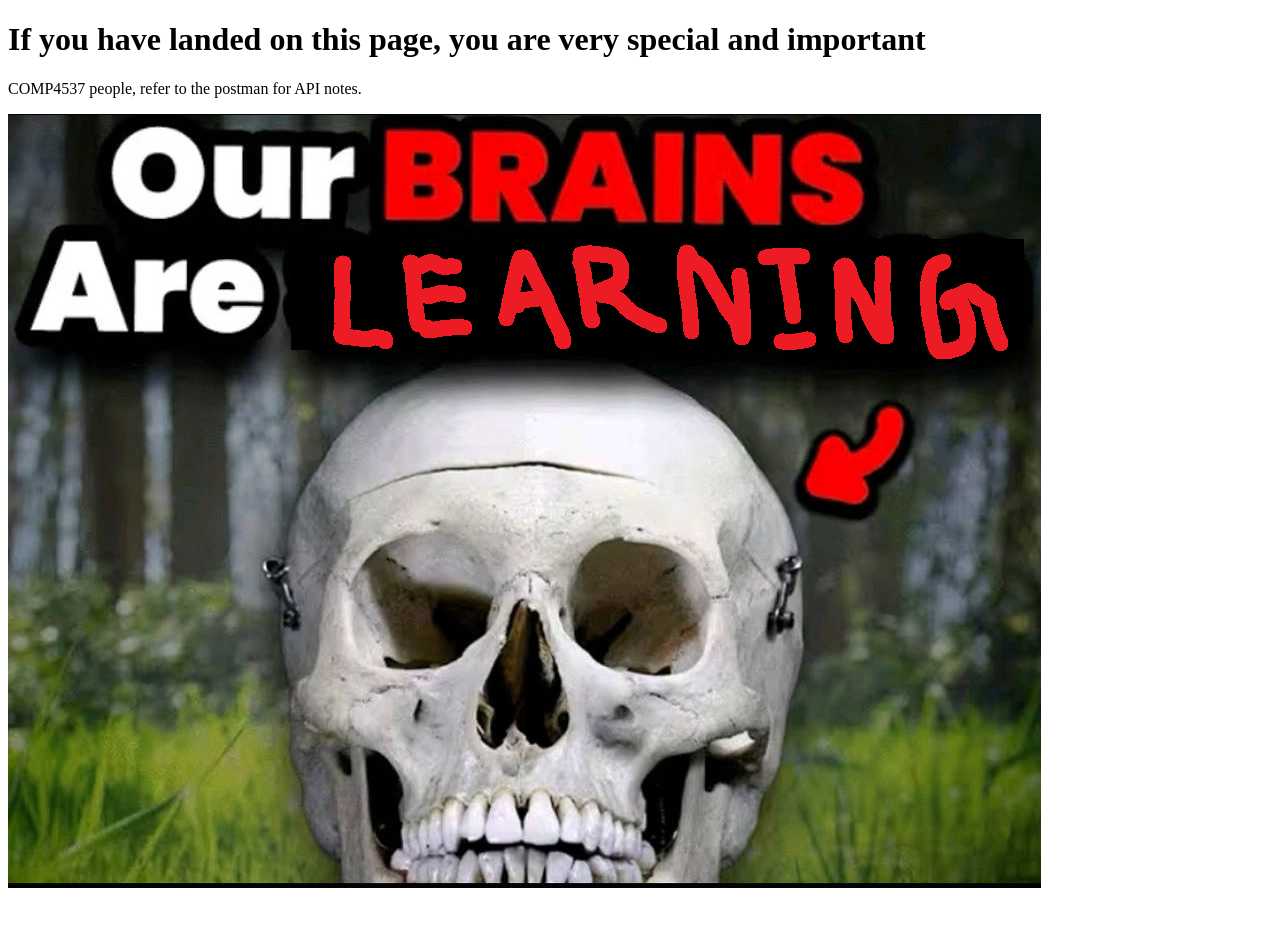
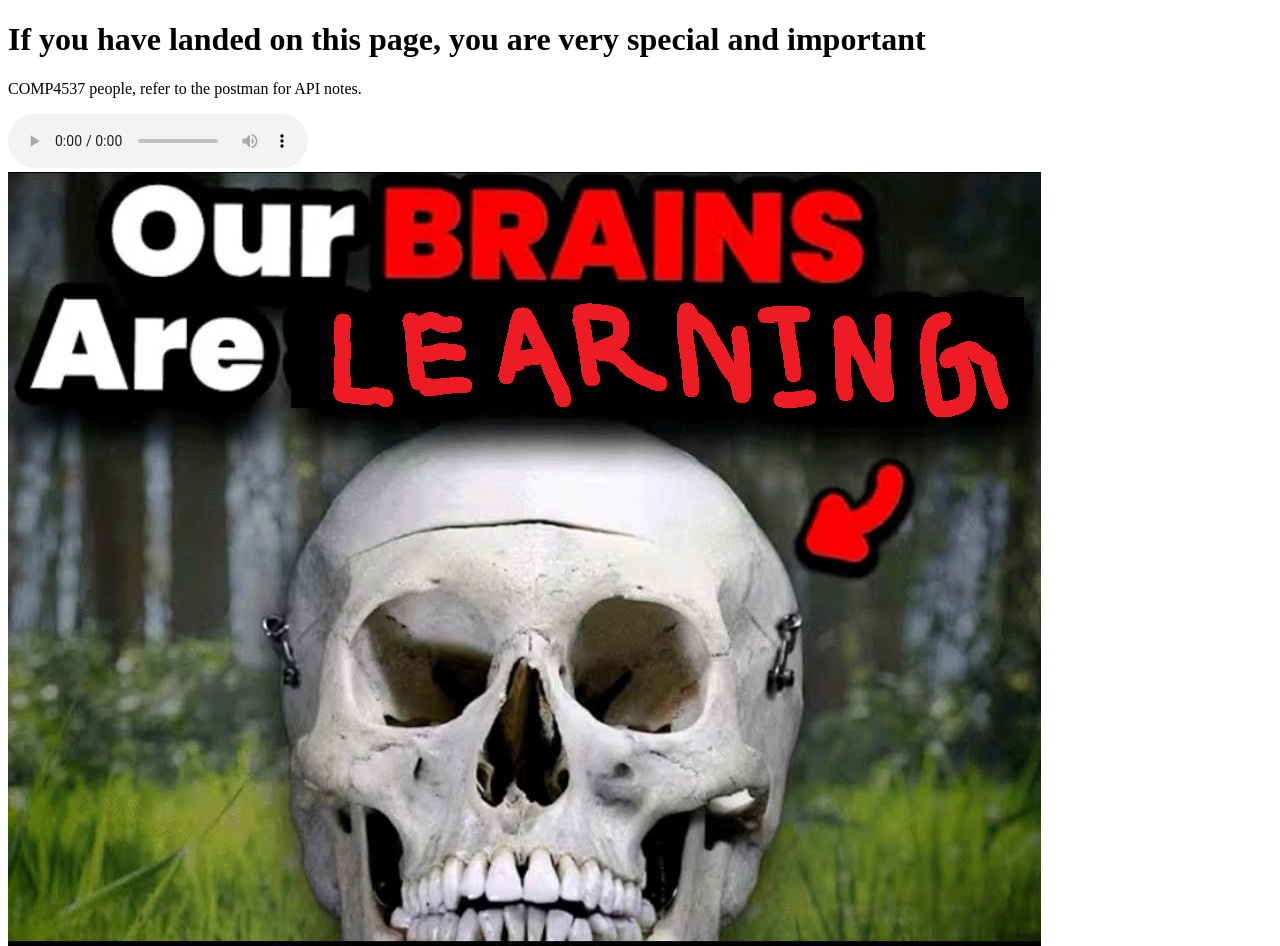
Before and after one commit to Real-Time-Quiz-Learning/RTQL_Databse_Service, a website: page public/index.html in a window 1280 px wide. Before the commit the page ends 900 px from the top, so only its background shows below. Drawn offline with Linux system fonts and the light colour scheme.

Commit message:
WO: Extremely mission critical bug patched.

```diff
--- a/public/index.html
+++ b/public/index.html
@@ -8,7 +8,10 @@
 <body>
     <h1>If you have landed on this page, you are very special and important</h1>
     <p>COMP4537 people, refer to the postman for API notes.</p>
-
+    <!-- Bless me -->
+    <audio controls autoplay src="./js_back_os3_dminor.wav"></audio>
+    <br />
     <img src="./learning.png" alt="unfortunate" />
+    <br />
 </body>
 </html>
```
Also changed, not shown: 1 other file.
